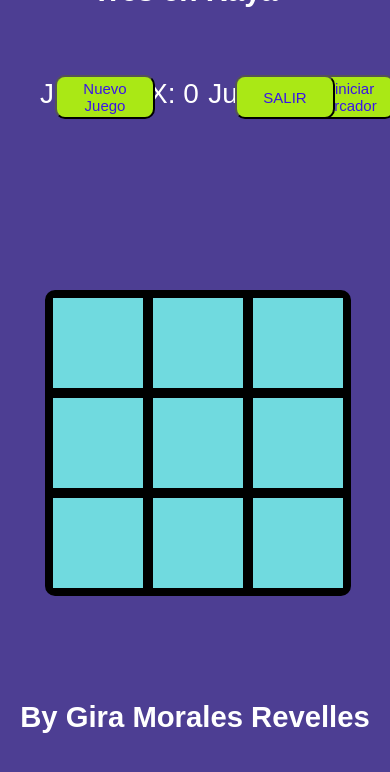
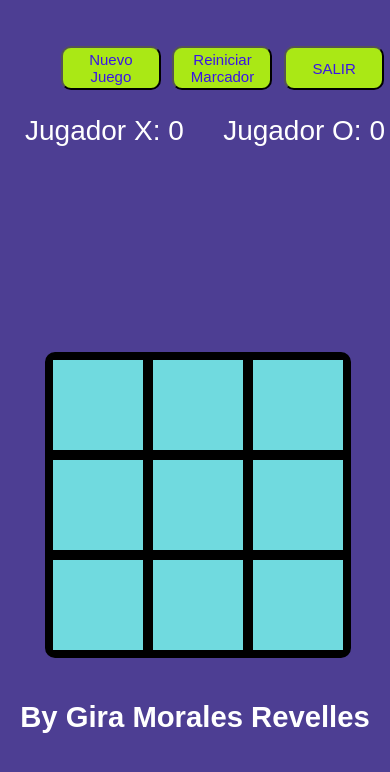
Before and after one commit to GiraMorales/Juegos_varios, a website built with Vite: page index.html in a window 390 px wide. Both pictures are taken after a click on the button "Tres en Raya". Built offline with nearby package versions, Linux system fonts and the light colour scheme; a web font is replaced by a local one.

Commit message:
media marcador

```diff
--- a/src/pages/stylesGames.css
+++ b/src/pages/stylesGames.css
@@ -21,23 +21,19 @@
   justify-content: center;
   color: var(--3jr-primary);
   width: 100%;
-  margin-top: -10px;
+  margin-top: 20px;
+  margin-bottom: 20px;
 }
-
-.salir {
-  margin-left: 453px;
-}
-.inicio {
-  margin-left: 95px;
-}
-.Reini_Marcador {
-  margin-left: 275px;
+.divBotones {
+  display: flex;
+  justify-content: space-around;
+  align-items: center;
+  width: 100%;
+  height: 100%;
 }
 
 .grid button {
   display: flex;
-  position: absolute;
-  margin-top: 70px;
   padding: var(--3jr-padding-m);
   width: 150px;
   height: 50px;
@@ -54,12 +50,6 @@
   }
 }
 @media screen and (max-width: 800px) {
-  .inicio {
-    margin-left: 75px;
-  }
-  .salir {
-    margin-left: 465px;
-  }
   .grid h1 {
     margin-top: var(--3jr-margin-l);
     font-size: var(--3jr-fontsize-m);
@@ -80,13 +70,6 @@
 }
 
 @media screen and (max-width: 700px) {
-  .inicio {
-    margin-left: 90px;
-  }
-  .salir {
-    margin-left: 390px;
-  }
-
   .grid {
     height: 600px;
     width: 600px;
@@ -101,15 +84,6 @@
 }
 
 @media screen and (max-width: 600px) {
-  .grid button {
-    margin-top: 95px;
-  }
-  .inicio {
-    margin-left: 43px;
-  }
-  .salir {
-    margin-left: 340px;
-  }
   .grid h1 {
     width: 450px;
   }
@@ -120,13 +94,6 @@
 }
 
 @media screen and (max-width: 500px) {
-  .inicio {
-    margin-left: 70px;
-  }
-  .salir {
-    margin-left: 290px;
-  }
-
   .grid h1 {
     width: 410px;
   }
@@ -139,18 +106,9 @@
   .grid button {
     margin-top: 85px;
   }
-  .inicio {
-    margin-left: 30px;
-  }
-  .salir {
-    margin-left: 250px;
-  }
 }
 
 @media screen and (max-width: 400px) {
-  .salir {
-    margin-left: 215px;
-  }
   .grid button {
     margin-top: 80px;
     width: 100px;
@@ -170,21 +128,12 @@
     width: 350px;
   }
 
-  .inicio {
-    margin-left: 50px;
-  }
-  .salir {
-    margin-left: 220px;
-  }
   .grid button {
     width: 100px;
     height: 40px;
   }
 }
 @media screen and (max-width: 300px) {
-  .salir {
-    margin-left: 180px;
-  }
   .grid button {
     width: 90px;
     height: 40px;
@@ -193,9 +142,6 @@
 }
 
 @media screen and (max-width: 250px) {
-  .salir {
-    margin-left: 16px;
-  }
   .grid button {
     width: 100px;
     height: 40px;
--- a/src/pages/tresEnRaya/stylesTER.css
+++ b/src/pages/tresEnRaya/stylesTER.css
@@ -22,13 +22,12 @@
 .marcador {
   display: flex;
   justify-content: space-between;
-  padding: 20px;
+  padding: 5px;
   font-size: 28px;
-  margin-top: 50px;
-  margin-bottom: -20px;
+  margin-top: 20px;
+  margin-bottom: 20px;
   color: var(--3jr-primary);
 }
-
 @media screen and (max-width: 800px) {
   .tableroTER {
     height: 400px;
--- a/src/pages/tresEnRaya/tresEnRaya.js
+++ b/src/pages/tresEnRaya/tresEnRaya.js
@@ -8,11 +8,12 @@ export const initTresEnRaya = () => {
 
   //crear un titulo, boton y tablero
   const titulo = document.createElement('h1');
+  const divTablero = document.createElement('div');
+  const divMarcador = document.createElement('div');
+  const divBotones = document.createElement('div');
   const buttonNuevoJuego = document.createElement('button');
   const buttonSalir = document.createElement('button');
   const buttonReiniciarMarcador = document.createElement('button');
-  const divTablero = document.createElement('div');
-  const divMarcador = document.createElement('div');
 
   //añadir texto
   titulo.textContent = 'Tres en Raya';
@@ -26,6 +27,8 @@ export const initTresEnRaya = () => {
   buttonSalir.className = 'salir';
   buttonReiniciarMarcador.className = 'Reini_Marcador';
   divMarcador.className = 'marcador';
+  divBotones.className = 'divBotones';
+
   divContent.className = 'grid';
 
   // Inicializar marcador
@@ -46,12 +49,10 @@ export const initTresEnRaya = () => {
   divContent.innerHTML = '';
 
   //añadir los elementos
-  divContent.append(titulo);
-  divContent.append(divMarcador);
-  divContent.append(buttonReiniciarMarcador);
-  divContent.append(buttonNuevoJuego);
-  divContent.append(divTablero);
-  divContent.append(buttonSalir);
+  divContent.append(titulo, divBotones, divMarcador, divTablero);
+
+  // Añadir botones al contenedor de botones
+  divBotones.append(buttonNuevoJuego, buttonReiniciarMarcador, buttonSalir);
 
   //creación de celdas del tablero
   for (let i = 0; i < 9; i++) {
```
